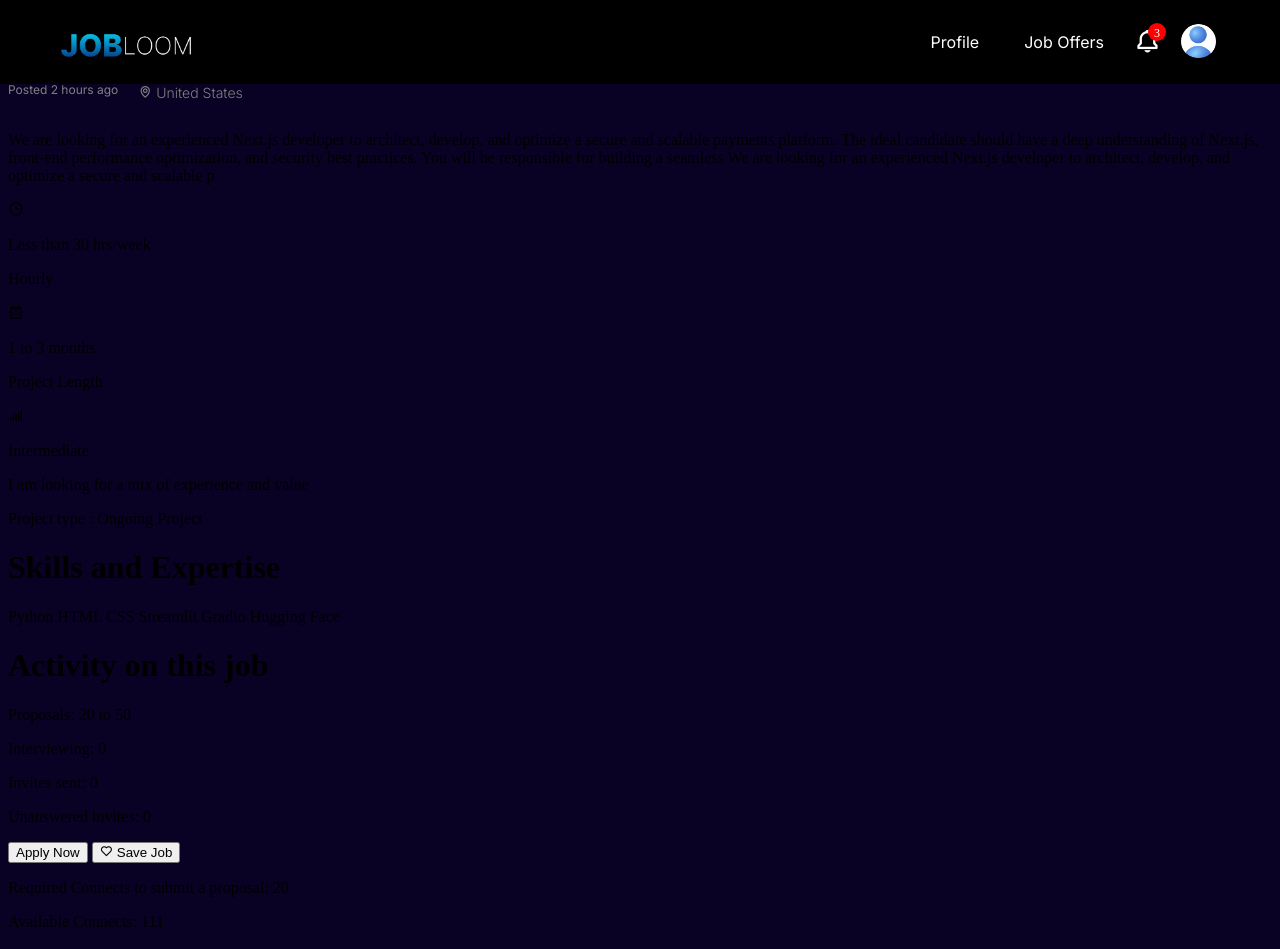
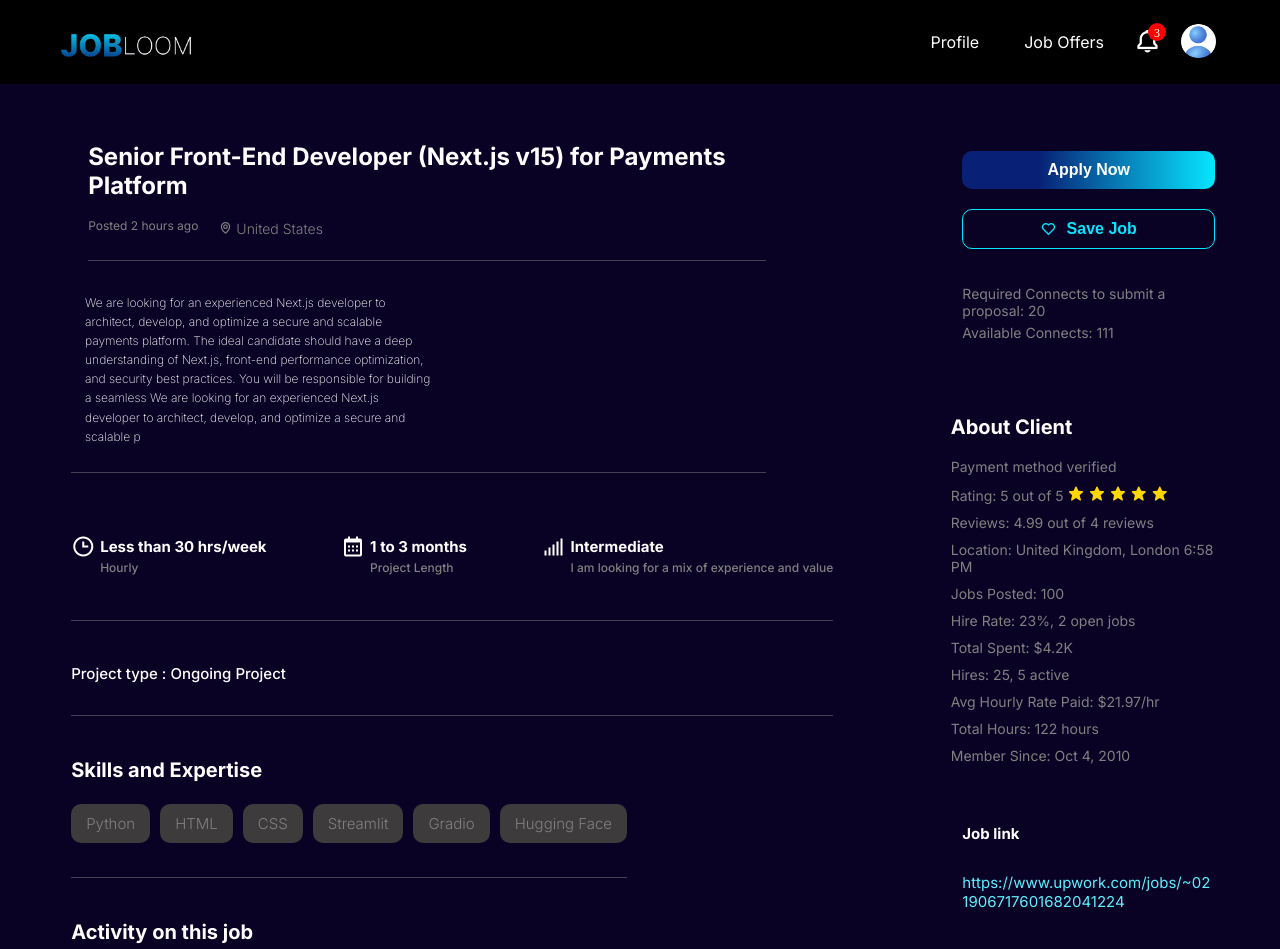
Before and after one commit to sasimohammed/wake_up, a plain HTML site: page web_assigment/job_details.html in a window 1280 px wide. Shown: the top 949 px of the page. Drawn offline with nearby package versions, Linux system fonts and the light colour scheme; files that its build step writes are made by us from their sources; a web font is replaced by a local one.

Commit message:
Add files via upload

```diff
--- a/web_assigment/style.css
+++ b/web_assigment/style.css
@@ -397,6 +397,7 @@ select option {
 }
 
 
+
 .jobs{
   position: relative;
   width: 65%;
@@ -407,6 +408,10 @@ select option {
 
 
 }
+.job-link {
+  text-decoration: none;
+}
+
 
 .job_card {
 
@@ -462,8 +467,23 @@ font-weight: 400;
  font-weight: 300;
 
 }
+.bxs-star{
+  color:orange;
+  font-size: 17px;
 
-.client-details i,
+
+}
+.bx-badge-check{
+  color:green ;
+  font-size: 17px;
+
+}
+.bx-dollar-circle{
+  color:gray;
+  font-size: 17px;
+
+}
+
 .payment i,
 .proposals i {
   color: gray;
@@ -472,8 +492,9 @@ font-weight: 400;
 
 .job-header {
   display: flex;
+  flex-direction: column;
   justify-content: space-between;
-  align-items: center;
+  align-items: start;
 }
 
 .job-actions {
@@ -528,3 +549,378 @@ margin-bottom: 30px;
   margin-top: 10px;
 
 }
+
+.job_container{
+  display: flex;
+  flex-direction:row ;
+  justify-content: space-between;
+  align-items: center;
+  width: 100%;
+  height: 100vh;
+
+
+}
+
+
+.job_details{
+  display: flex;
+  flex-direction: column;
+  gap:20px;
+  justify-content: start;
+  align-items:start;
+  width:67%;
+  height: 80%;
+  margin-left: 5%;
+  margin-top: 6%;
+
+}
+
+
+.header{
+  width: 80%;
+  font-family: Inter, serif;
+  font-weight: bold;
+color:white;
+  font-size: 12px;
+  margin-left:2%;
+  padding-bottom:1%;
+  border-top: none;
+  border-bottom: 1px solid rgba(128, 128, 128, 0.5); /* Gray with 50% opacity */
+  border-left: none;
+  border-right: none;
+
+}
+.job_text{
+  display: flex;
+  flex-direction: column;
+  align-items: start;
+  width: 82%;
+  border-top: none;
+  border-bottom: 1px solid rgba(128, 128, 128, 0.5); /* Gray with 50% opacity */
+  border-left: none;
+  border-right: none;
+margin-bottom:5%;
+
+}
+.job_description{
+  text-align: start;
+  font-family: Inter, serif;
+  font-weight:200 ;
+  width:50%;
+  color:white;
+  font-size: 12px;
+  margin-left:2%;
+  line-height: 1.6;
+  padding-bottom: 2%;
+
+}
+
+
+
+
+
+.more {
+  display: flex;
+  flex-direction: row;
+  gap: 20px;
+  justify-content:space-between;
+  width:90%;
+  padding-bottom: 5%;
+  border-bottom: 1px solid rgba(128, 128, 128, 0.5); /* Gray with 50% opacity */
+  border-left: none;
+  border-right: none;
+  margin-bottom:1%;
+
+}
+
+.more-item {
+  display: flex;
+  flex-direction: column;
+  align-items: start;
+  text-align: start;
+  color:white;
+  font-weight: bold;
+  font-family: Inter, serif;
+  font-size: 15px;
+}
+.main_text{
+  display: flex;
+  flex-direction:row;
+  align-items: start;
+  gap:5px;
+
+
+}
+
+.more-item i {
+  font-size: 24px;
+  color: white;
+  margin-bottom: 5px;
+}
+
+.more-item p {
+  margin: 2px 0;
+}
+
+.small-text {
+  font-size: 12px;
+  color: gray;
+  margin-left:5px;
+  font-family: Inter, serif;
+  font-weight: 500;
+
+
+}
+.total_text{
+  display: flex;
+  flex-direction: column;
+  justify-content: start;
+  align-items:start;
+}
+.job_type{
+  display: flex;
+  width:90%;
+  font-family: Inter, serif;
+  font-weight: 500;
+  color:white;
+  font-size: 15px;
+  border-bottom: 1px solid rgba(128, 128, 128, 0.5);
+  border-left: none;
+  border-right: none;
+  margin-bottom:1%;
+  padding-bottom: 2%;
+}
+
+
+
+.skill{
+  display: flex;
+  flex-direction: row;
+  justify-content: space-between;
+  gap:10px;
+  border-radius: 10px;
+  background-color: #555555;
+  color:white;
+  font-weight: 300;
+}
+
+
+
+
+
+
+.skills-container {
+  display: flex;
+  flex-direction: column;
+  justify-content: start;
+  align-items: start;
+  font-size: 15px;
+  color: white;
+  font-family: Inter, serif;
+  font-weight: 500;
+  border-bottom: 1px solid rgba(128, 128, 128, 0.5);
+  border-left: none;
+  border-right: none;
+  margin-bottom:1%;
+  padding-bottom: 4%;
+}
+
+.skills-container h1{
+  text-align: start;
+  font-family: Inter, serif;
+  font-weight: 700;
+  font-size: 20px;
+  margin-bottom:4%;
+}
+
+.skills {
+  display: flex;
+  flex-direction: row;
+  justify-content: space-between;
+  gap:10px;
+  border-radius: 10px;
+  color:white;
+  font-weight: 300;
+}
+
+.skill {
+  display: flex;
+  align-items: center;
+  justify-content: center;
+  border-radius: 10px;
+  background-color: #3D3B3B;
+  color: gray;
+  font-weight: 300;
+  font-size: 15px;
+  text-align: center;
+  padding:10px 15px;
+
+}
+
+.job-activity {
+  width: 90%;
+  display: flex;
+  flex-direction: column;
+  color:white;
+  font-family: Inter, serif;
+  border-bottom: 1px solid rgba(128, 128, 128, 0.5);
+  border-left: none;
+  border-right: none;
+  margin-bottom:1%;
+  padding-bottom: 4%;
+
+
+}
+
+.job-activity h1 {
+  font-size: 20px;
+  margin-bottom: 2%;
+  color: white;
+  font-family: Inter, serif;
+  font-weight: bold;
+
+}
+
+.activity-list p {
+  font-size: 14px;
+  margin: 5px 0;
+  display: flex;
+  font-weight: 400;
+
+}
+
+.client{
+
+  display: flex;
+  flex-direction: column;
+
+  align-items: center;
+  width:25%;
+  height:80%;
+  margin-right:2%;
+  margin-top: 10%;
+
+}
+
+.btns{
+display: flex;
+  flex-direction: column;
+gap:20px;
+  justify-content: space-between;
+  align-items: center;
+  width: 100%;
+  margin-bottom: 5%;
+}
+
+.apply {
+  width: 80%;
+  background: linear-gradient(to right, #082076 30%, #06E6FF 100%);
+  color: white;
+  border: none;
+  padding: 10px 20px;
+  font-size: 16px;
+  font-weight: bold;
+  border-radius: 10px;
+  cursor: pointer;
+  display: flex;
+  align-items: center;
+  justify-content: center;
+
+}
+
+.apply:hover {
+
+   opacity: 0.9;
+
+}
+
+.save {
+  width: 80%;
+  background:   transparent; ;
+  color: #06E6FF;
+  border: 1px solid #06E6FF ;
+  padding: 10px 20px;
+  font-size: 16px;
+  font-weight: bold;
+  border-radius: 10px;
+  cursor: pointer;
+  display: flex;
+  gap:10px;
+  align-items: center;
+  justify-content: center;
+}
+
+.save:hover {
+  opacity: 0.9;
+}
+
+.connects {
+ width: 80%;
+  font-family: Inter, sans-serif;
+  font-size: 14px;
+  color: gray;
+  margin-top: 15px;
+  margin-bottom: 5%;
+}
+
+.connects p {
+  margin: 5px 0;
+}
+
+
+.about_client {
+  padding: 20px;
+display: flex;
+  flex-direction: column;
+  justify-content: space-between;
+  align-items: start;
+  font-family: Inter, sans-serif;
+  font-size: 14px;
+  color: gray;
+  margin-top: 20px;
+}
+
+.about_client p {
+  margin: 5px 0;
+}
+
+.about_client h1{
+  font-family: Inter, sans-serif;
+  color: white;
+  font-weight: bold;
+  font-size: 20px;
+}
+
+.about_client .stars i {
+  color: #FFD700; /* Gold color for stars */
+}
+
+
+.link{
+
+  display: flex;
+  flex-direction: column;
+  justify-content: start;
+  align-items: start;
+  width:80%;
+
+  color: white;
+  font-family: Inter, serif;
+  font-weight: bold;
+  font-size: 15px;
+  text-decoration: none;
+  cursor: pointer;
+  padding:20px
+
+}
+
+
+.link a {
+  text-decoration: none;
+  color: #5EEFFF;
+  display: inline-block;
+  width: 100%;
+  word-break: break-word;
+  font-family: Inter, serif;
+  font-weight: lighter;
+}
```
